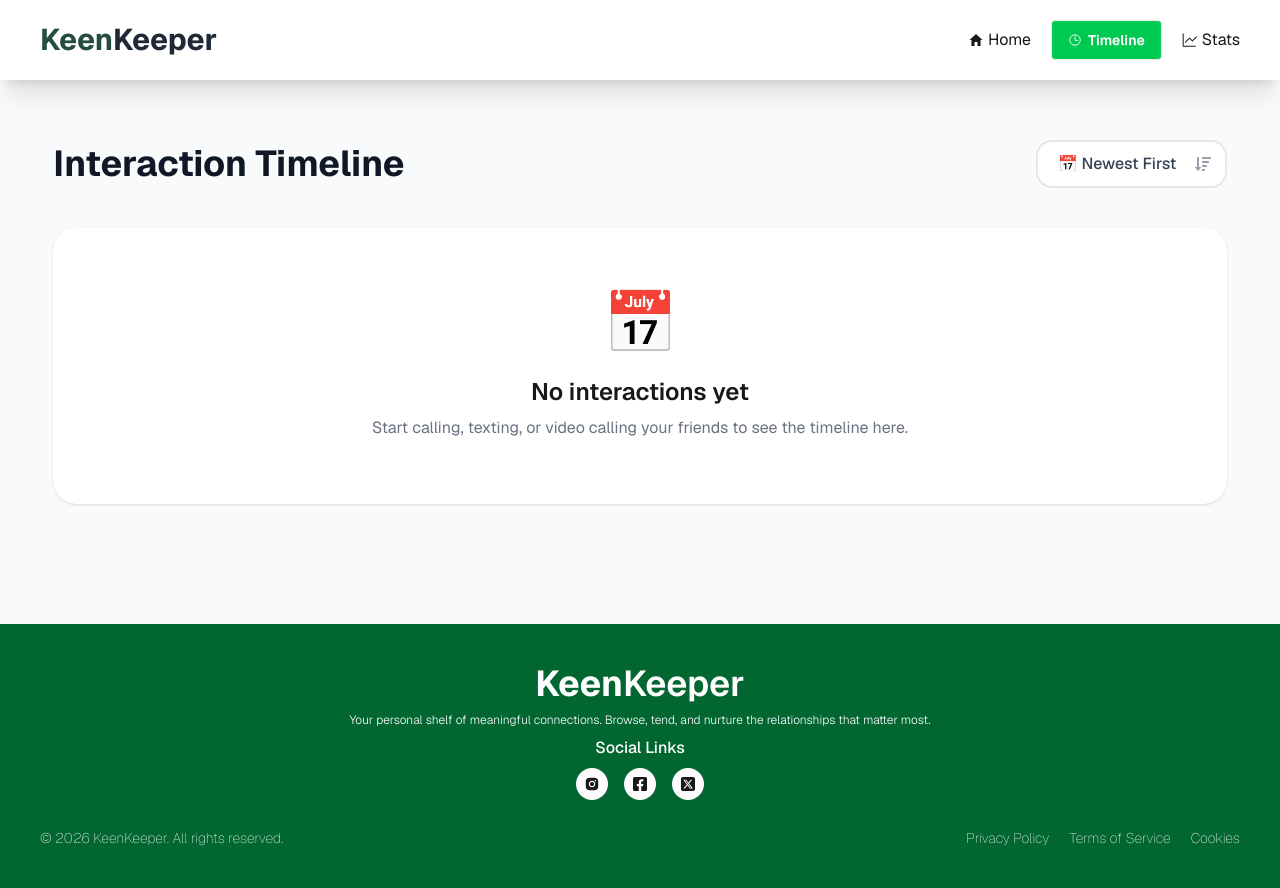
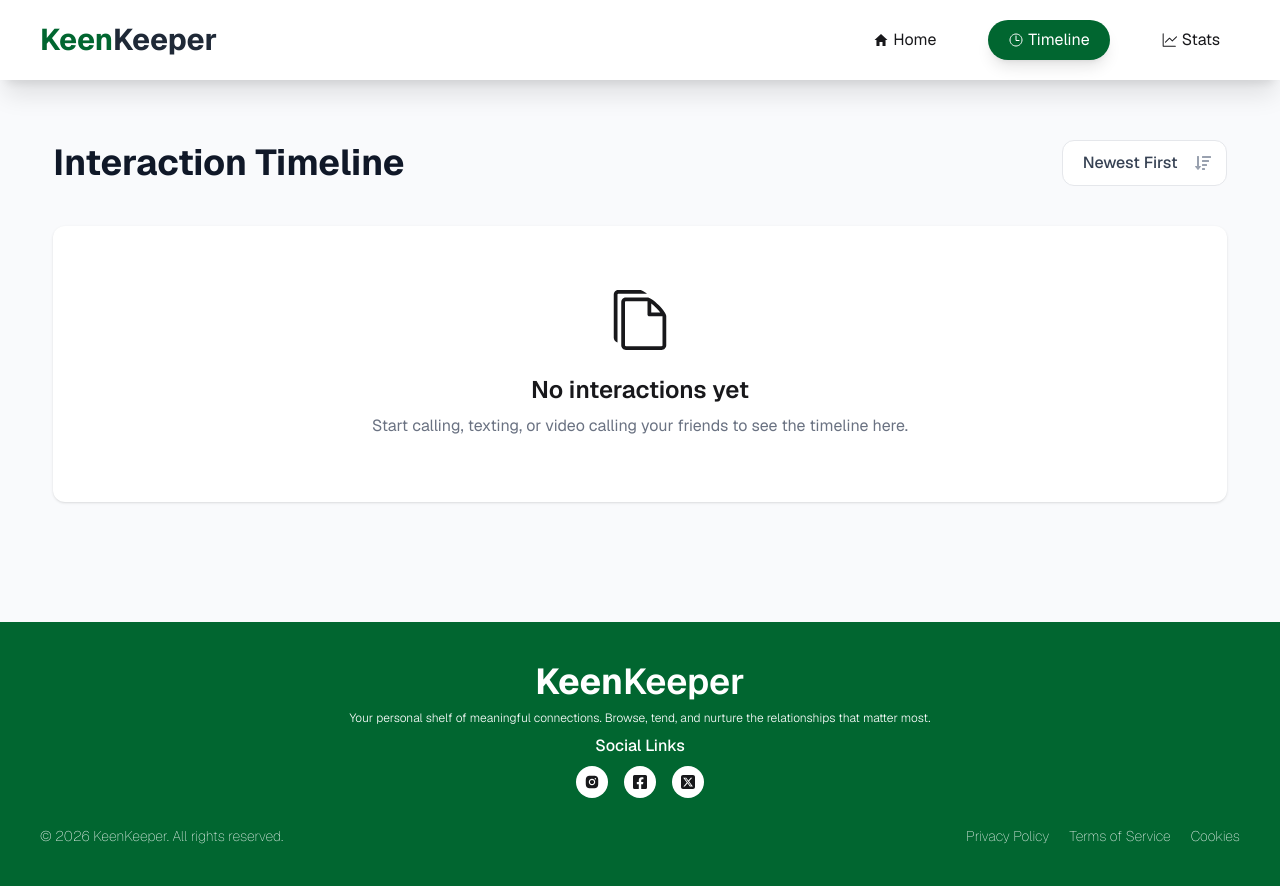
Before and after one commit to mehedyPUST/A7-Keen-Keeper-Project, a React (Vite) app: page /timeline in a window 1280 px wide. Built offline with nearby package versions, Linux system fonts and the light colour scheme.

Commit message:
footer nav retouch

```diff
--- a/src/components/HomePageHeading/HomePageHeading.jsx
+++ b/src/components/HomePageHeading/HomePageHeading.jsx
@@ -7,7 +7,7 @@ const HomePageHeading = () => {
             <h1 className='font-extrabold text-3xl'>Friends to Keep Close in Your Life</h1>
             <p className='text-gray-500'>Your personal shelf of meaningful connections. Browse, tend, and nurture the
                 relationships that matter most.</p>
-            <button className='btn bg-green-500 text-white'> <FaPlus /> Add a Friend</button>
+            <button className='btn bg-green-800 text-white'> <FaPlus /> Add a Friend</button>
         </div>
     );
 };
--- a/src/components/navBar/Navbar.jsx
+++ b/src/components/navBar/Navbar.jsx
@@ -3,24 +3,17 @@ import { GoGraph } from 'react-icons/go';
 import { IoMdHome } from 'react-icons/io';
 import { IoTimeOutline } from 'react-icons/io5';
 import { NavLink } from 'react-router';
+import NavItems from '../navItems/NavItems';
 
 const Navbar = () => {
     return (
-        <nav className='w-full mx-auto  mb-5  bg-white shadow-xl  py-5 px-10 sticky top-0 z-50 '>
+        <nav className='w-full mx-auto  mb-5 shadow-xl  py-5 px-10 sticky top-0 z-50 bg-white'>
             <div className='flex flex-col sm:flex-row items-center justify-between'>
                 <div>
-                    <h2 className='text-3xl font-bold '><span className='text-[#244D3F]'>Keen</span><span className='text-[#1F2937]'>Keeper</span></h2>
+                    <h2 className='text-3xl font-bold '><span className='text-green-800'>Keen</span><span className='text-[#1F2937]'>Keeper</span></h2>
                 </div>
 
-
-
-                <div className='flex items-center gap-5'>
-                    <NavLink to="/" className={({ isActive }) => isActive ? 'btn bg-green-500  p-4 text-white' : 'flex items-center gap-1'}> <IoMdHome /> Home </NavLink>
-                    <NavLink to="/timeline" className={({ isActive }) => isActive ? 'btn bg-green-500  p-4 text-white' : 'flex items-center gap-1'}> <IoTimeOutline /> Timeline </NavLink>
-                    <NavLink to="/stats" className={({ isActive }) => isActive ? 'btn bg-green-500  p-4 text-white' : 'flex items-center gap-1'}><GoGraph /> Stats </NavLink>
-                </div>
-
-
+                <NavItems></NavItems>
 
             </div>
 
--- /dev/null
+++ b/src/components/navItems/NavItems.jsx
@@ -0,0 +1,53 @@
+import React from 'react';
+import { GoGraph } from 'react-icons/go';
+import { IoMdHome } from 'react-icons/io';
+import { IoTimeOutline } from 'react-icons/io5';
+import { NavLink } from 'react-router';
+
+const NavItems = () => {
+    return (
+        <div className='flex items-center gap-4 sm:gap-8'>
+            <NavLink
+                to="/"
+                className={({ isActive }) =>
+                    `transition-all duration-300 ease-in-out rounded-3xl ${isActive
+                        ? 'bg-green-800 text-white shadow-lg flex items-center gap-1'
+                        : 'flex items-center gap-1 hover:bg-green-100 hover:scale-105 hover:shadow-md'
+                    } px-3 py-1.5 sm:px-5 sm:py-2`
+                }
+            >
+                <IoMdHome className="text-sm sm:text-base" />
+                <span className="text-sm sm:text-base">Home</span>
+            </NavLink>
+
+            <NavLink
+                to="/timeline"
+                className={({ isActive }) =>
+                    `transition-all duration-300 ease-in-out rounded-3xl ${isActive
+                        ? 'bg-green-800 text-white shadow-lg flex items-center gap-1'
+                        : 'flex items-center gap-1 hover:bg-green-100 hover:scale-105 hover:shadow-md'
+                    } px-3 py-1.5 sm:px-5 sm:py-2`
+                }
+            >
+                <IoTimeOutline className="text-sm sm:text-base" />
+                <span className="text-sm sm:text-base">Timeline</span>
+            </NavLink>
+
+            <NavLink
+                to="/stats"
+                className={({ isActive }) =>
+                    `transition-all duration-300 ease-in-out rounded-3xl ${isActive
+                        ? 'bg-green-800 text-white shadow-lg flex items-center gap-1'
+                        : 'flex items-center gap-1 hover:bg-green-100 hover:scale-105 hover:shadow-md'
+                    } px-3 py-1.5 sm:px-5 sm:py-2`
+                }
+            >
+                <GoGraph className="text-sm sm:text-base" />
+                <span className="text-sm sm:text-base">Stats</span>
+            </NavLink>
+        </div>
+
+    );
+};
+
+export default NavItems;
--- a/src/components/pages/TimeLine.jsx
+++ b/src/components/pages/TimeLine.jsx
@@ -1,82 +1,15 @@
-// import { useContext } from "react";
-// import { TimelineContextCreate } from "../../context/TimelineContextCreator";
-// import { FiPhoneCall } from "react-icons/fi";
-// import { MdOutlineTextsms } from "react-icons/md";
-// import { CiVideoOn } from "react-icons/ci";
-
-// const TimeLine = () => {
-//     const { timeline } = useContext(TimelineContextCreate);
-
-//     const formatDate = (date) => {
-//         return new Date(date).toLocaleDateString("en-US", {
-//             month: "long",
-//             day: "numeric",
-//             year: "numeric",
-//         });
-//     };
-
-//     const getIcon = (type) => {
-//         if (type === "call") return <FiPhoneCall className="text-3xl text-blue-600" />;
-//         if (type === "text") return <MdOutlineTextsms className="text-3xl text-purple-600" />;
-//         if (type === "video") return <CiVideoOn className="text-3xl text-rose-600" />;
-//     };
-
-//     return (
-//         <div className="w-11/12 mx-auto py-10">
-//             <h2 className="text-4xl font-bold mb-10 text-gray-900">Interaction Timeline</h2>
-
-//             {timeline.length === 0 ? (
-//                 <div className="bg-white rounded-3xl p-16 text-center shadow">
-//                     <div className="text-6xl mb-6">📅</div>
-//                     <h3 className="text-2xl font-semibold mb-2">No interactions yet</h3>
-//                     <p className="text-gray-500">Start calling, texting, or video calling your friends to see the timeline here.</p>
-//                 </div>
-//             ) : (
-//                 <div className="space-y-6">
-//                     {timeline
-//                         .slice()
-//                         .reverse()
-//                         .map((item) => (
-//                             <div
-//                                 key={item.id}
-//                                 className="bg-white rounded-3xl p-8 shadow hover:shadow-xl transition flex items-center gap-6"
-//                             >
-//                                 <div className="w-16 h-16 bg-gray-100 rounded-2xl flex items-center justify-center">
-//                                     {getIcon(item.type)}
-//                                 </div>
-
-//                                 <div className="flex-1">
-//                                     <p className="text-xl">
-//                                         <span className="font-semibold capitalize">{item.type}</span> with{" "}
-//                                         <span className="font-medium">{item.name}</span>
-//                                     </p>
-//                                     <p className="text-gray-500 mt-1">{formatDate(item.date)}</p>
-//                                 </div>
-
-//                                 {/* <div className="text-xs bg-emerald-100 text-emerald-700 px-4 py-2 rounded-2xl font-medium">
-//                                     Completed
-//                                 </div> */}
-//                             </div>
-//                         ))}
-//                 </div>
-//             )}
-//         </div>
-//     );
-// };
-
-// export default TimeLine;
-
-
 import { useContext, useState } from "react";
 import { TimelineContextCreate } from "../../context/TimelineContextCreator";
 import { FiPhoneCall } from "react-icons/fi";
 import { MdOutlineTextsms } from "react-icons/md";
 import { CiVideoOn } from "react-icons/ci";
 import { FaSortAmountDown, FaSortAmountUp } from "react-icons/fa";
+import { SlCalender } from "react-icons/sl";
+import { ImFilesEmpty } from "react-icons/im";
 
 const TimeLine = () => {
     const { timeline } = useContext(TimelineContextCreate);
-    const [sortBy, setSortBy] = useState("date-desc"); // Default: newest first
+    const [sortBy, setSortBy] = useState("date-desc");
 
     const formatDate = (date) => {
         return new Date(date).toLocaleDateString("en-US", {
@@ -92,22 +25,21 @@ const TimeLine = () => {
         if (type === "video") return <CiVideoOn className="text-3xl text-rose-600" />;
     };
 
-    // Sorting function
     const getSortedTimeline = () => {
         const timelineCopy = [...timeline];
 
         switch (sortBy) {
-            case "date-asc": // Oldest first
+            case "date-asc":
                 return timelineCopy.sort((a, b) => new Date(a.date) - new Date(b.date));
-            case "date-desc": // Newest first
+            case "date-desc":
                 return timelineCopy.sort((a, b) => new Date(b.date) - new Date(a.date));
-            case "name-asc": // Name A-Z
+            case "name-asc":
                 return timelineCopy.sort((a, b) => a.name.localeCompare(b.name));
-            case "name-desc": // Name Z-A
+            case "name-desc":
                 return timelineCopy.sort((a, b) => b.name.localeCompare(a.name));
-            case "type-asc": // Type A-Z
+            case "type-asc":
                 return timelineCopy.sort((a, b) => a.type.localeCompare(b.type));
-            case "type-desc": // Type Z-A
+            case "type-desc":
                 return timelineCopy.sort((a, b) => b.type.localeCompare(a.type));
             default:
                 return timelineCopy;
@@ -121,19 +53,19 @@ const TimeLine = () => {
             <div className="flex justify-between items-center mb-10 flex-wrap gap-4">
                 <h2 className="text-4xl font-bold text-gray-900">Interaction Timeline</h2>
 
-                {/* Sorting Dropdown */}
                 <div className="relative">
                     <select
                         value={sortBy}
                         onChange={(e) => setSortBy(e.target.value)}
-                        className="appearance-none bg-white border-2 border-gray-200 rounded-2xl px-5 py-2.5 pr-12 text-gray-700 font-medium focus:outline-none focus:border-emerald-500 focus:ring-2 focus:ring-emerald-200 transition cursor-pointer"
+                        className="appearance-none bg-white border border-gray-200 rounded-xl px-5 py-2.5 pr-12 text-gray-700 font-medium focus:outline-none focus:border-emerald-500 focus:ring focus:ring-emerald-200 transition cursor-pointer"
                     >
-                        <option value="date-desc">📅 Newest First</option>
-                        <option value="date-asc">📅 Oldest First</option>
-                        <option value="name-asc">👤 Name (A-Z)</option>
-                        <option value="name-desc">👤 Name (Z-A)</option>
-                        <option value="type-asc">🔤 Type (A-Z)</option>
-                        <option value="type-desc">🔤 Type (Z-A)</option>
+                        <option value="" disabled>Sort By</option>
+                        <option value="date-desc"> Newest First</option>
+                        <option value="date-asc">Oldest First</option>
+                        <option value="name-asc">Name (A-Z)</option>
+                        <option value="name-desc">Name (Z-A)</option>
+                        <option value="type-asc">Type (A-Z)</option>
+                        <option value="type-desc">Type (Z-A)</option>
                     </select>
                     <div className="absolute right-4 top-1/2 transform -translate-y-1/2 pointer-events-none text-gray-400">
                         {sortBy.includes("asc") ? <FaSortAmountUp /> : <FaSortAmountDown />}
@@ -142,8 +74,8 @@ const TimeLine = () => {
             </div>
 
             {timeline.length === 0 ? (
-                <div className="bg-white rounded-3xl p-16 text-center shadow">
-                    <div className="text-6xl mb-6">📅</div>
+                <div className="bg-white rounded-xl p-16 flex flex-col items-center justify-center text-center shadow">
+                    <div className="text-6xl mb-6 "><ImFilesEmpty /></div>
                     <h3 className="text-2xl font-semibold mb-2">No interactions yet</h3>
                     <p className="text-gray-500">Start calling, texting, or video calling your friends to see the timeline here.</p>
                 </div>
--- a/src/main.jsx
+++ b/src/main.jsx
@@ -11,8 +11,6 @@ createRoot(document.getElementById('root')).render(
   <StrictMode>
     <TimelineContext>
       <RouterProvider router={router} />
-
-      {/* Toast positioned nicely below navbar - centered */}
       <CustomToastContainer></CustomToastContainer>
     </TimelineContext>
   </StrictMode>
```
Also changed, not shown: src/components/pages/Stats.jsx (+9 -8 lines).
